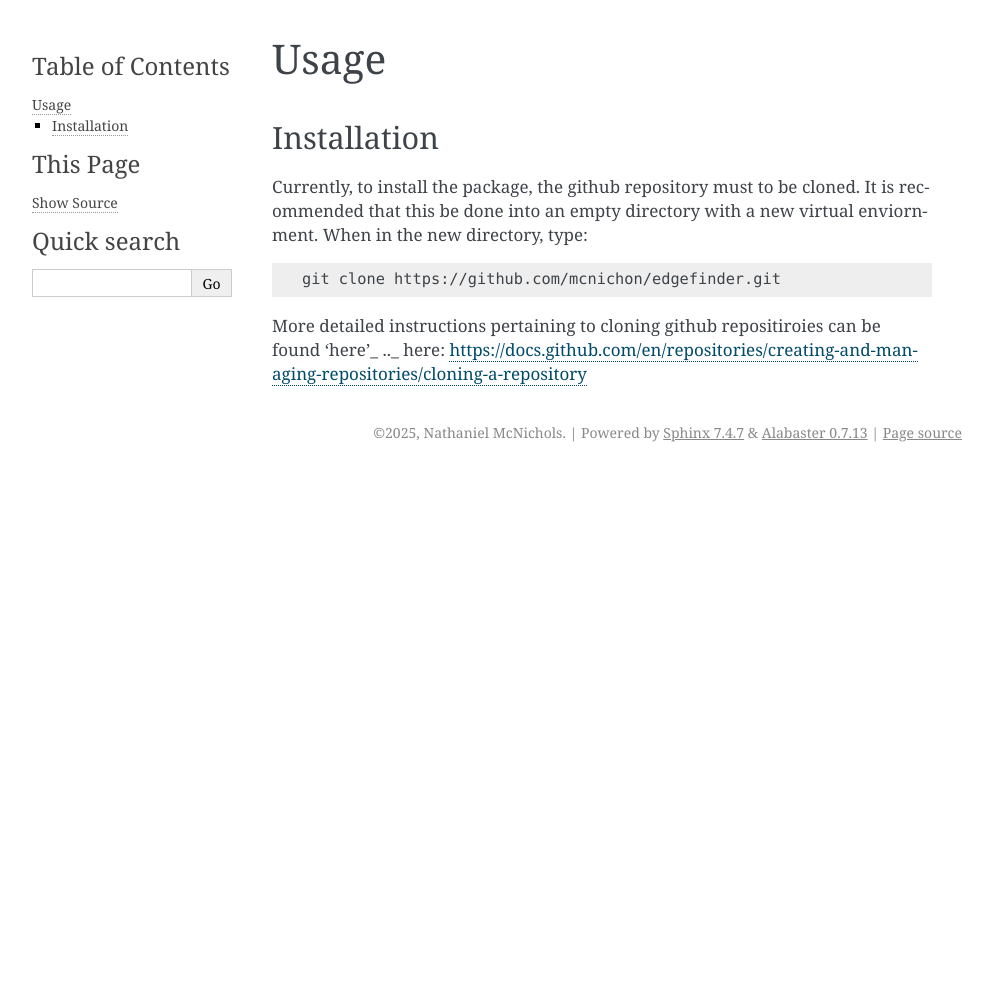
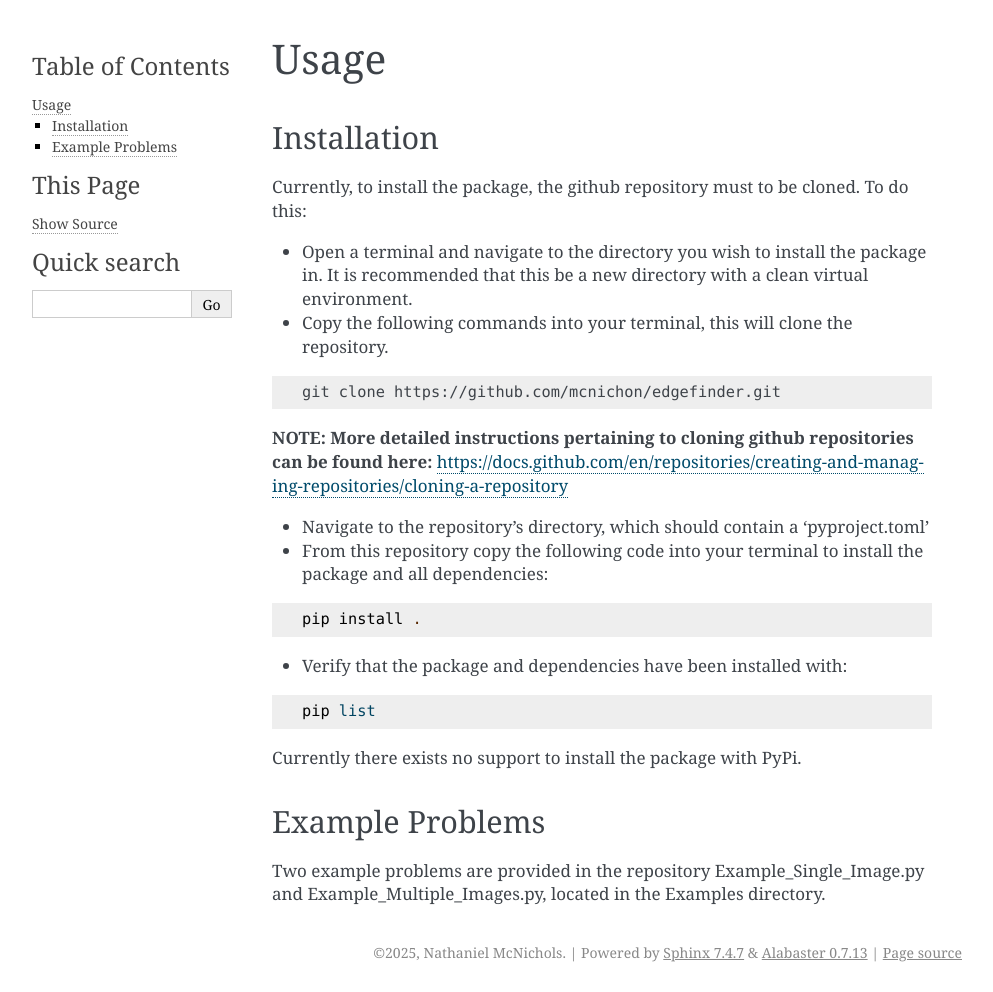
Before and after one commit to mcnichon/SessileTestingDA, a Sphinx documentation site: the page built from docs/Installation.rst, in a window 1280 px wide. Shown: the whole page, without its empty margins (148-1141 px from the left). Built offline with Sphinx 7.4.7, drawn with Linux system fonts in a browser that asks for light colours; before the commit the page ends 900 px from its top, so only the background shows below that.

Commit message:
Adding sphinx documentation

```diff
--- a/docs/Installation.rst
+++ b/docs/Installation.rst
@@ -3,12 +3,34 @@ Usage
 -------------
 Installation
 -------------
-Currently, to install the package, the github repository must to be cloned. It is recommended that this be done into an empty directory with a new virtual enviornment.
-When in the new directory, type:
+Currently, to install the package, the github repository must to be cloned. To do this:
+
+* Open a terminal and navigate to the directory you wish to install the package in. It is recommended that this be a new directory with a clean virtual environment.
+* Copy the following commands into your terminal, this will clone the repository.
 
 .. code-block:: linux
 
     git clone https://github.com/mcnichon/edgefinder.git
 
-More detailed instructions pertaining to cloning github repositiroies can be found 'here'_
-.._ here: https://docs.github.com/en/repositories/creating-and-managing-repositories/cloning-a-repository
+**NOTE: More detailed instructions pertaining to cloning github repositories can be found here:** https://docs.github.com/en/repositories/creating-and-managing-repositories/cloning-a-repository
+
+* Navigate to the repository's directory, which should contain a 'pyproject.toml'
+* From this repository copy the following code into your terminal to install the package and all dependencies:
+
+.. code-block:: python
+
+    pip install .
+
+* Verify that the package and dependencies have been installed with:
+
+.. code-block:: python
+
+    pip list
+
+Currently there exists no support to install the package with PyPi.
+
+-------------
+Example Problems
+-------------
+
+Two example problems are provided in the repository Example_Single_Image.py and Example_Multiple_Images.py, located in the Examples directory.
```
